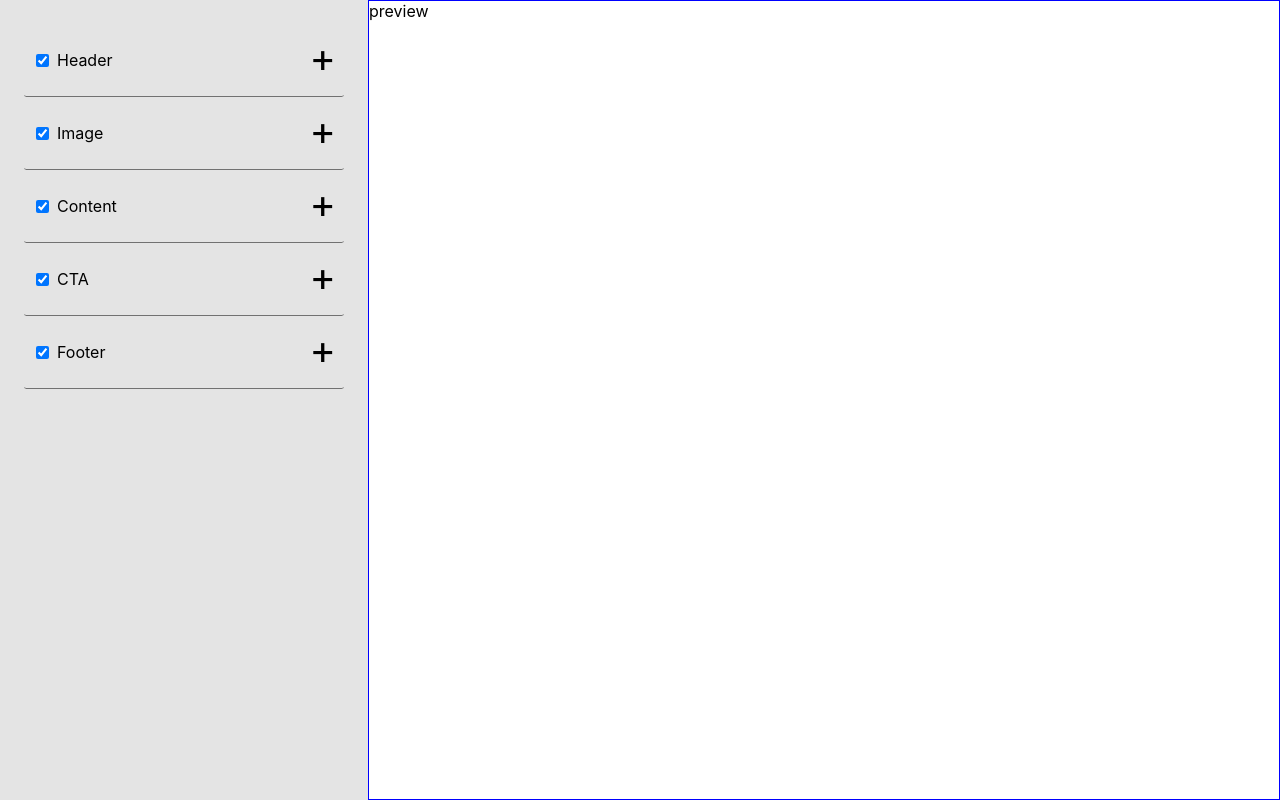
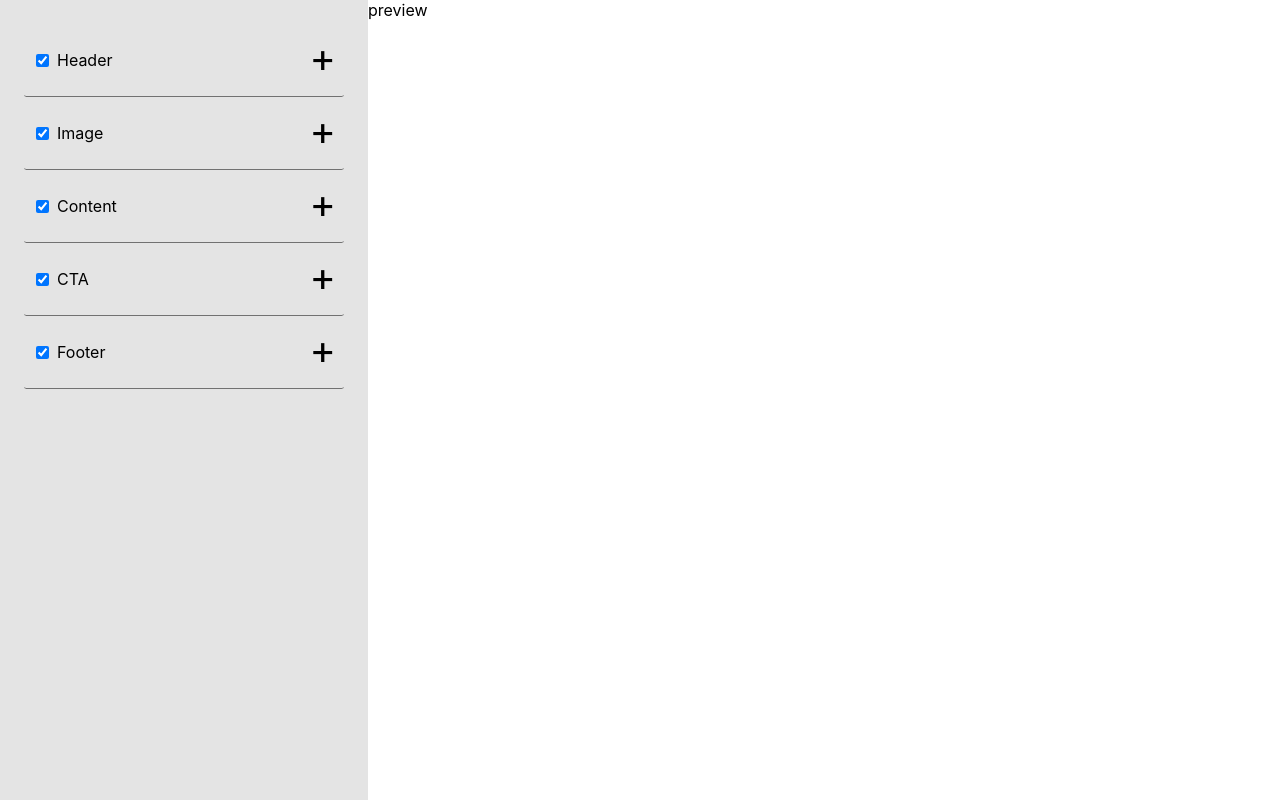
Before and after one commit to ryanbahan/easy-email-2020, a React (Create React App) app: page / in a window 1280 px wide. Built offline with nearby package versions, Linux system fonts and the light colour scheme.

Commit message:
Remove border

```diff
--- a/src/PreviewContainer/PreviewContainer.css
+++ b/src/PreviewContainer/PreviewContainer.css
@@ -1,4 +1,3 @@
 .preview {
   flex-grow: 1;
-  border: solid 1px blue;
 }
```
